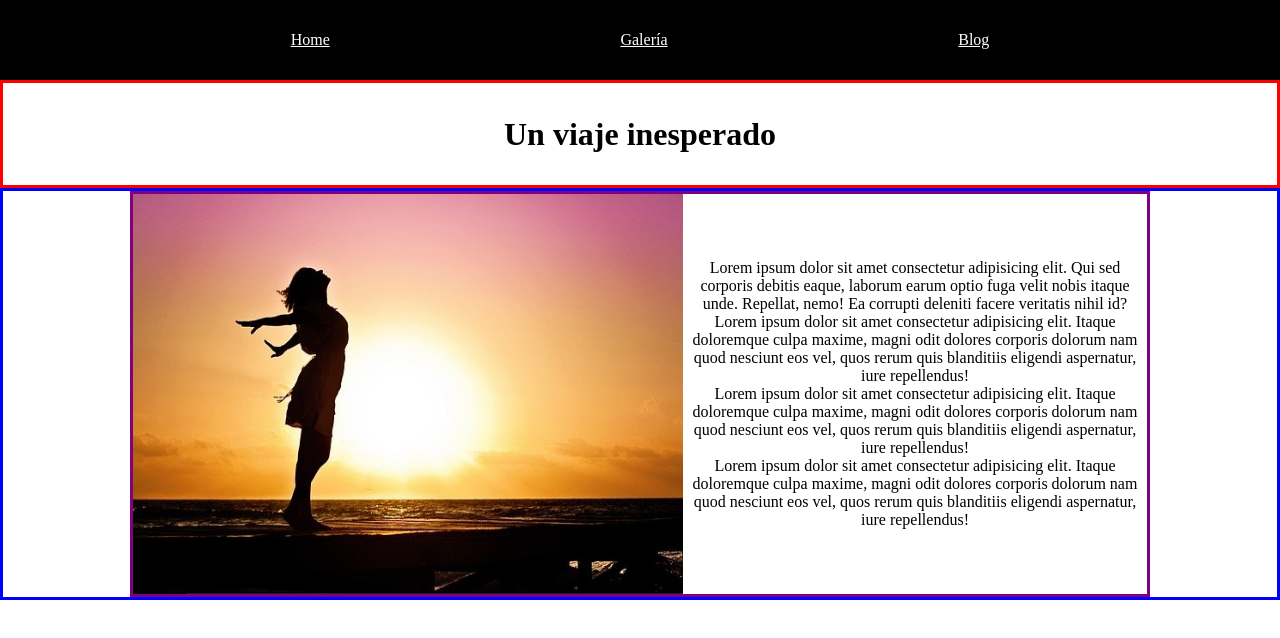
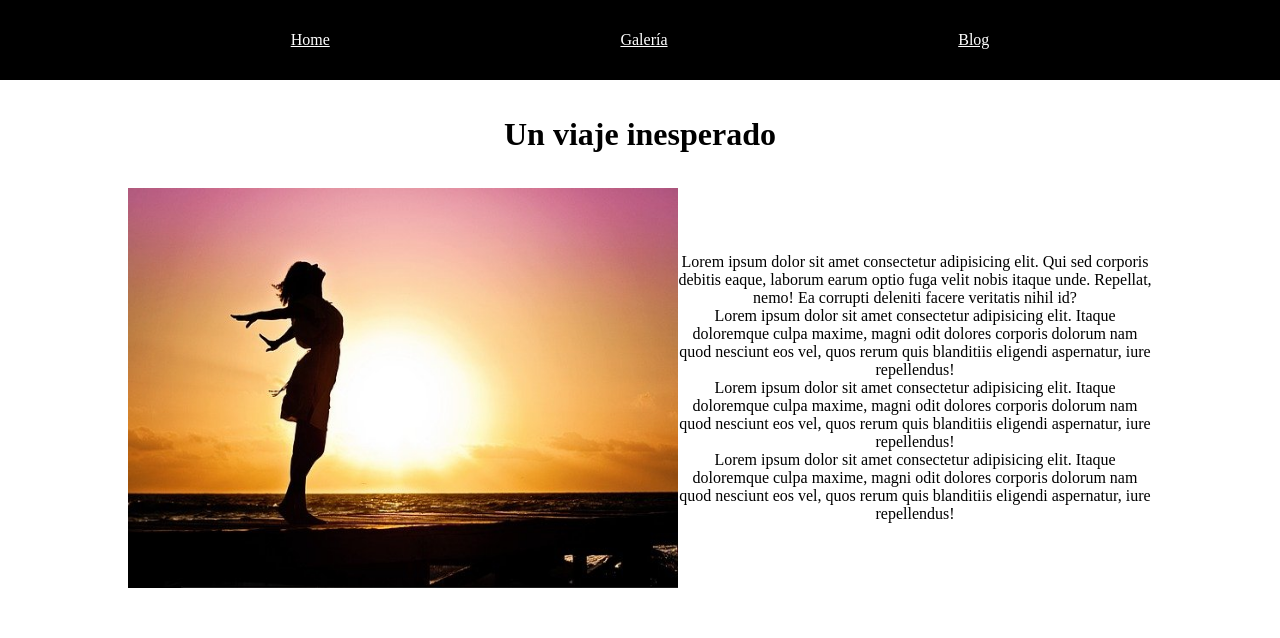
Before and after one commit to Teresadma/Maquetacion, a plain HTML site: page Maquetacion_Basica/blog_reto4.html in a window 1280 px wide. Drawn offline with Linux system fonts and the light colour scheme.

Commit message:
Modificaciones2.0

```diff
--- a/Maquetacion_Basica/blog_reto4.css
+++ b/Maquetacion_Basica/blog_reto4.css
@@ -32,7 +32,7 @@ main{
 
 }
 h1{
-    border: 3px solid red;
+
     height: 15%;
     text-align: center;
     display:flex;
@@ -40,7 +40,6 @@ h1{
     justify-content: center;
 }
 .trama{
-    border:3px solid blue;
     width: 100%;
 
     display:flex;
@@ -51,7 +50,7 @@ h1{
 }
 .trama_hijo{
     width:80%;
-    border:3px solid purple;
+
 
     display:flex;
     flex-direction: row;
--- a/Maquetacion_Basica/fotos_reto4.css
+++ b/Maquetacion_Basica/fotos_reto4.css
@@ -26,7 +26,7 @@ main{
 }
 .imagenes{
     width: 100%;
-    border: 3px solid red;
+
     display: flex;
     flex-wrap: wrap;
     flex-direction: row;
```
